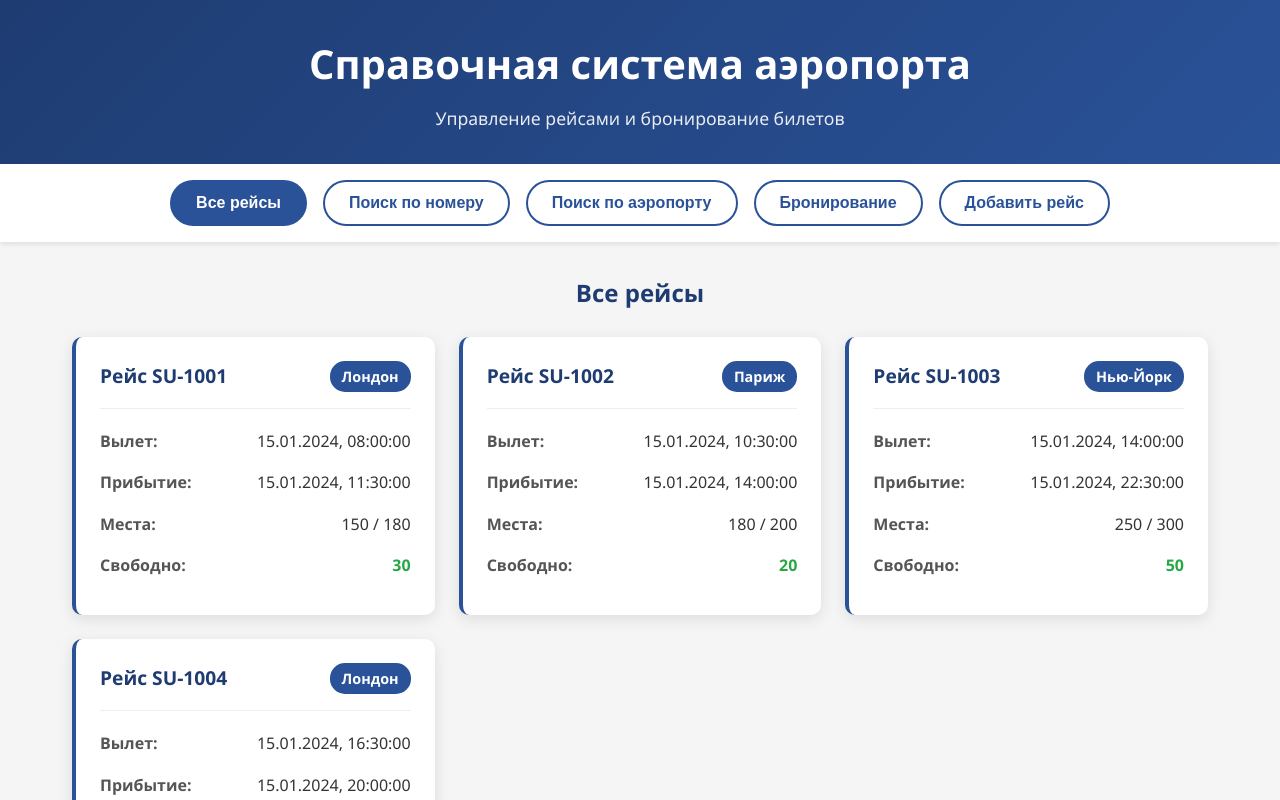
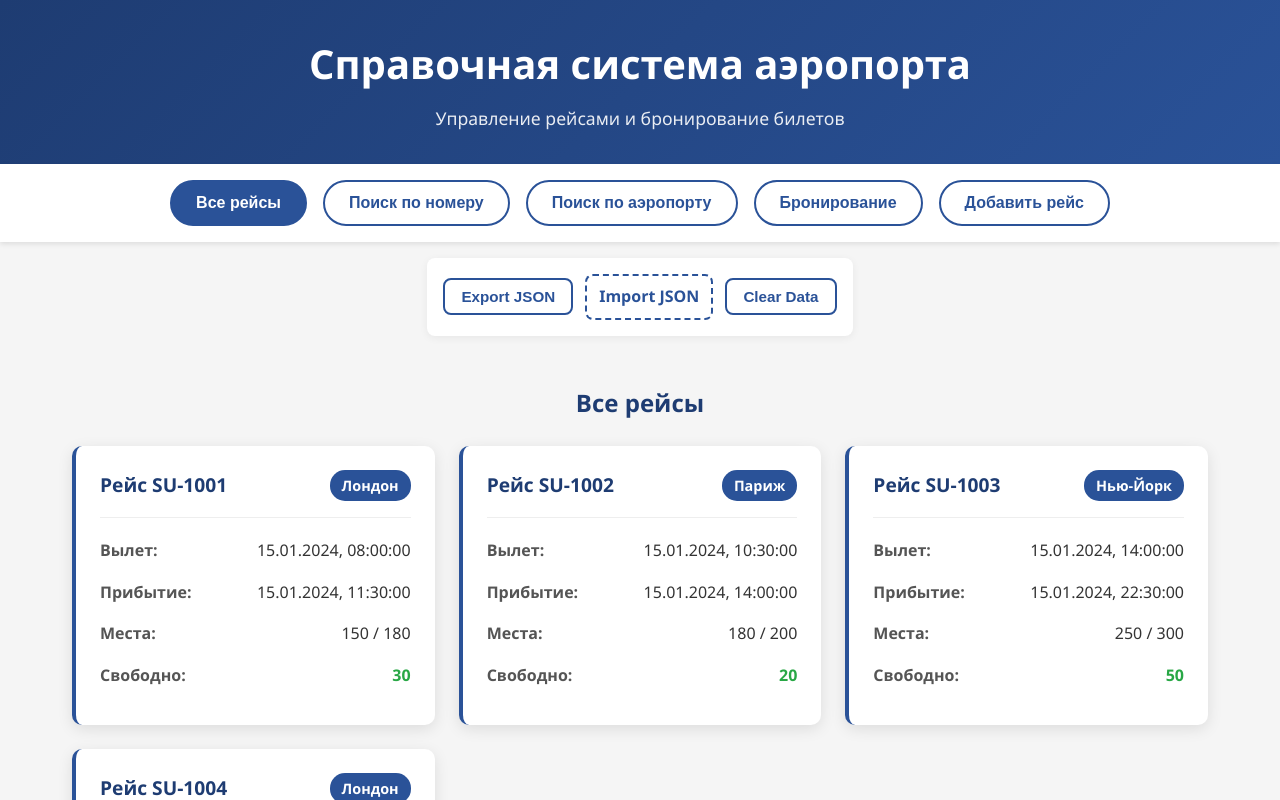
Before and after one commit to kclkcl3/airport-system, a React (Create React App) app: page / in a window 1280 px wide. Shown: the top 800 px of the page. Built offline with nearby package versions, Linux system fonts and the light colour scheme.

Commit message:
Fix; localstorage instead of json file

```diff
--- a/src/App.css
+++ b/src/App.css
@@ -22,7 +22,7 @@ body {
 	color: white;
 	padding: 2rem;
 	text-align: center;
-  box-shadow: 0 2px 10px rgba(0,0,0,0.1);
+	box-shadow: 0 2px 10px rgba(0, 0, 0, 0.1);
 }
 
 .app-header h1 {
@@ -41,7 +41,7 @@ body {
 	display: flex;
 	justify-content: center;
 	gap: 1rem;
-  box-shadow: 0 2px 5px rgba(0,0,0,0.1);
+	box-shadow: 0 2px 5px rgba(0, 0, 0, 0.1);
 }
 
 .main-nav button {
@@ -75,6 +75,59 @@ body {
 	width: 100%;
 }
 
+/* Data controls (export/import/clear) */
+.data-controls {
+	display: flex;
+	gap: 0.75rem;
+	justify-content: center;
+	align-items: center;
+	padding: 1rem;
+	margin: 1rem auto;
+	background: white;
+	border-radius: 8px;
+	box-shadow: 0 2px 8px rgba(0, 0, 0, 0.06);
+}
+
+.data-controls button {
+	padding: 0.5rem 1rem;
+	border: 2px solid #2a5298;
+	background: white;
+	color: #2a5298;
+	border-radius: 8px;
+	cursor: pointer;
+	font-size: 0.95rem;
+	font-weight: 600;
+	transition: all 0.25s ease;
+}
+
+.data-controls button:hover {
+	background: #2a5298;
+	color: white;
+	transform: translateY(-2px);
+}
+
+.import-label {
+	display: inline-flex;
+	align-items: center;
+	gap: 0.5rem;
+	padding: 0.5rem 0.75rem;
+	border: 2px dashed #2a5298;
+	border-radius: 8px;
+	color: #2a5298;
+	cursor: pointer;
+	font-weight: 600;
+	background: transparent;
+}
+
+.import-label input[type='file'] {
+	position: absolute;
+	left: -9999px;
+	width: 1px;
+	height: 1px;
+	opacity: 0;
+	pointer-events: none;
+}
+
 /* Flight List Styles */
 .flight-list h2 {
 	color: #1e3c72;
@@ -92,14 +145,14 @@ body {
 	background: white;
 	border-radius: 10px;
 	padding: 1.5rem;
-  box-shadow: 0 4px 15px rgba(0,0,0,0.1);
+	box-shadow: 0 4px 15px rgba(0, 0, 0, 0.1);
 	transition: transform 0.3s ease, box-shadow 0.3s ease;
 	border-left: 4px solid #2a5298;
 }
 
 .flight-card:hover {
 	transform: translateY(-5px);
-  box-shadow: 0 8px 25px rgba(0,0,0,0.15);
+	box-shadow: 0 8px 25px rgba(0, 0, 0, 0.15);
 }
 
 .flight-header {
@@ -143,7 +196,8 @@ body {
 }
 
 /* Search Forms */
-.search-form, .reservation-form {
+.search-form,
+.reservation-form {
 	display: flex;
 	gap: 1rem;
 	margin-bottom: 2rem;
@@ -152,7 +206,8 @@ body {
 	flex-wrap: wrap;
 }
 
-.search-input, .reservation-input {
+.search-input,
+.reservation-input {
 	padding: 0.75rem 1rem;
 	border: 2px solid #ddd;
 	border-radius: 8px;
@@ -161,12 +216,14 @@ body {
 	transition: border-color 0.3s ease;
 }
 
-.search-input:focus, .reservation-input:focus {
+.search-input:focus,
+.reservation-input:focus {
 	outline: none;
 	border-color: #2a5298;
 }
 
-.search-button, .reservation-button {
+.search-button,
+.reservation-button {
 	padding: 0.75rem 1.5rem;
 	background: #2a5298;
 	color: white;
@@ -177,7 +234,8 @@ body {
 	transition: background 0.3s ease;
 }
 
-.search-button:hover, .reservation-button:hover {
+.search-button:hover,
+.reservation-button:hover {
 	background: #1e3c72;
 }
 
@@ -186,7 +244,7 @@ body {
 	background: white;
 	border-radius: 10px;
 	padding: 2rem;
-  box-shadow: 0 4px 15px rgba(0,0,0,0.1);
+	box-shadow: 0 4px 15px rgba(0, 0, 0, 0.1);
 	margin-top: 1rem;
 }
 
@@ -244,7 +302,7 @@ body {
 	background: white;
 	padding: 2rem;
 	border-radius: 10px;
-  box-shadow: 0 4px 15px rgba(0,0,0,0.1);
+	box-shadow: 0 4px 15px rgba(0, 0, 0, 0.1);
 	max-width: 600px;
 	margin: 0 auto;
 }
@@ -292,7 +350,8 @@ body {
 }
 
 /* No results */
-.no-flights, .no-results {
+.no-flights,
+.no-results {
 	text-align: center;
 	padding: 3rem;
 	color: #666;
@@ -319,11 +378,13 @@ body {
 		width: 200px;
 	}
 
-  .search-form, .reservation-form {
+	.search-form,
+	.reservation-form {
 		flex-direction: column;
 	}
 
-  .search-input, .reservation-input {
+	.search-input,
+	.reservation-input {
 		min-width: auto;
 		width: 100%;
 	}
--- a/src/App.tsx
+++ b/src/App.tsx
@@ -15,6 +15,11 @@ const App: React.FC = () => {
 	const [flights, setFlights] = useState<Flight[]>([]);
 	const [activeMenu, setActiveMenu] = useState<MenuItem>('all');
 	const [updateTrigger, setUpdateTrigger] = useState(0);
+	const [message, setMessage] = useState<{
+		type: 'error' | 'success';
+		text: string;
+	} | null>(null);
+	const fileInputRef = React.useRef<HTMLInputElement | null>(null);
 
 	useEffect(() => {
 		setFlights(flightList.getAllFlights());
@@ -23,15 +28,60 @@ const App: React.FC = () => {
 	const handleFlightAdd = (newFlightData: Omit<Flight, 'id'>) => {
 		const newFlight: Flight = {
 			...newFlightData,
-      id: Date.now().toString()
+			id: Date.now().toString(),
 		};
 
 		flightList.addFlight(newFlight);
-    setUpdateTrigger(prev => prev + 1);
+		setUpdateTrigger((prev) => prev + 1);
 	};
 
 	const handleReservationUpdate = () => {
-    setUpdateTrigger(prev => prev + 1);
+		setUpdateTrigger((prev) => prev + 1);
+	};
+
+	const handleExport = () => {
+		try {
+			const json = flightList.exportToJSON();
+			const blob = new Blob([json], { type: 'application/json' });
+			const url = URL.createObjectURL(blob);
+			const a = document.createElement('a');
+			a.href = url;
+			a.download = 'flights_export.json';
+			a.click();
+			URL.revokeObjectURL(url);
+			setMessage({
+				type: 'success',
+				text: 'Данные экспортированы в flights_export.json',
+			});
+		} catch (e) {
+			setMessage({ type: 'error', text: 'Ошибка при экспорте данных' });
+		}
+	};
+
+	const handleImportFile = async (e: React.ChangeEvent<HTMLInputElement>) => {
+		const file = e.target.files && e.target.files[0];
+		if (!file) return;
+		try {
+			const text = await file.text();
+			const ok = flightList.importFromJSON(text);
+			if (ok) {
+				setUpdateTrigger((prev) => prev + 1);
+				setMessage({ type: 'success', text: 'Данные успешно импортированы' });
+			} else {
+				setMessage({ type: 'error', text: 'Неверный формат JSON' });
+			}
+		} catch (err) {
+			setMessage({ type: 'error', text: 'Ошибка при чтении файла' });
+		} finally {
+			// reset input so same file can be selected again
+			if (fileInputRef.current) fileInputRef.current.value = '';
+		}
+	};
+
+	const handleClearData = () => {
+		flightList.clearAll();
+		setUpdateTrigger((prev) => prev + 1);
+		setMessage({ type: 'success', text: 'Данные очищены' });
 	};
 
 	const renderContent = () => {
@@ -57,13 +107,13 @@ const App: React.FC = () => {
 	};
 
 	return (
-    <div className="App">
-      <header className="app-header">
+		<div className='App'>
+			<header className='app-header'>
 				<h1>Справочная система аэропорта</h1>
 				<p>Управление рейсами и бронирование билетов</p>
 			</header>
 
-      <nav className="main-nav">
+			<nav className='main-nav'>
 				<button
 					className={activeMenu === 'all' ? 'active' : ''}
 					onClick={() => setActiveMenu('all')}
@@ -96,11 +146,33 @@ const App: React.FC = () => {
 				</button>
 			</nav>
 
-      <main className="main-content">
-        {renderContent()}
-      </main>
+			<div className='data-controls'>
+				<button onClick={handleExport}>Export JSON</button>
+				<label className='import-label'>
+					Import JSON
+					<input
+						type='file'
+						accept='application/json,.json'
+						ref={fileInputRef}
+						onChange={handleImportFile}
+						style={{ display: 'inline-block', marginLeft: 8 }}
+					/>
+				</label>
+				<button onClick={handleClearData}>Clear Data</button>
+				{message && (
+					<div
+						className={
+							message.type === 'error' ? 'message error' : 'message success'
+						}
+					>
+						{message.text}
+					</div>
+				)}
+			</div>
 
-      <footer className="app-footer">
+			<main className='main-content'>{renderContent()}</main>
+
+			<footer className='app-footer'>
 				<p>Курсовая работа - Справочная система аэропорта</p>
 			</footer>
 		</div>
--- a/src/components/AddFlight.tsx
+++ b/src/components/AddFlight.tsx
@@ -12,16 +12,25 @@ const AddFlight: React.FC<AddFlightProps> = ({ onFlightAdd }) => {
 		departureTime: '',
 		arrivalTime: '',
 		totalSeats: '',
-    soldTickets: ''
+		soldTickets: '',
 	});
+	const [message, setMessage] = useState<{
+		type: 'error' | 'success';
+		text: string;
+	} | null>(null);
 
 	const handleSubmit = (e: React.FormEvent) => {
 		e.preventDefault();
 
 		// Валидация
-    if (!formData.planeNumber || !formData.destination || !formData.departureTime ||
-        !formData.arrivalTime || !formData.totalSeats) {
-      alert('Заполните все обязательные поля');
+		if (
+			!formData.planeNumber ||
+			!formData.destination ||
+			!formData.departureTime ||
+			!formData.arrivalTime ||
+			!formData.totalSeats
+		) {
+			setMessage({ type: 'error', text: 'Заполните все обязательные поля' });
 			return;
 		}
 
@@ -29,12 +38,18 @@ const AddFlight: React.FC<AddFlightProps> = ({ onFlightAdd }) => {
 		const soldTickets = parseInt(formData.soldTickets || '0');
 
 		if (totalSeats <= 0) {
-      alert('Общее количество мест должно быть положительным числом');
+			setMessage({
+				type: 'error',
+				text: 'Общее количество мест должно быть положительным числом',
+			});
 			return;
 		}
 
 		if (soldTickets < 0 || soldTickets > totalSeats) {
-      alert('Количество проданных билетов должно быть от 0 до общего количества мест');
+			setMessage({
+				type: 'error',
+				text: 'Количество проданных билетов должно быть от 0 до общего количества мест',
+			});
 			return;
 		}
 
@@ -44,7 +59,7 @@ const AddFlight: React.FC<AddFlightProps> = ({ onFlightAdd }) => {
 			departureTime: formData.departureTime,
 			arrivalTime: formData.arrivalTime,
 			totalSeats: totalSeats,
-      soldTickets: soldTickets
+			soldTickets: soldTickets,
 		};
 
 		onFlightAdd(newFlight);
@@ -56,93 +71,102 @@ const AddFlight: React.FC<AddFlightProps> = ({ onFlightAdd }) => {
 			departureTime: '',
 			arrivalTime: '',
 			totalSeats: '',
-      soldTickets: ''
+			soldTickets: '',
 		});
 
-    alert('Рейс успешно добавлен!');
+		setMessage({ type: 'success', text: 'Рейс успешно добавлен!' });
 	};
 
 	const handleChange = (e: React.ChangeEvent<HTMLInputElement>) => {
 		const { name, value } = e.target;
-    setFormData(prev => ({
+		setFormData((prev) => ({
 			...prev,
-      [name]: value
+			[name]: value,
 		}));
 	};
 
 	return (
-    <div className="add-flight">
+		<div className='add-flight'>
 			<h2>Добавление нового рейса</h2>
+			{message && (
+				<div
+					className={
+						message.type === 'error' ? 'message error' : 'message success'
+					}
+				>
+					{message.text}
+				</div>
+			)}
 
-      <form onSubmit={handleSubmit} className="flight-form">
-        <div className="form-group">
+			<form onSubmit={handleSubmit} className='flight-form'>
+				<div className='form-group'>
 					<label>Номер самолета *:</label>
 					<input
-            type="text"
-            name="planeNumber"
+						type='text'
+						name='planeNumber'
 						value={formData.planeNumber}
 						onChange={handleChange}
 						required
 					/>
 				</div>
 
-        <div className="form-group">
+				<div className='form-group'>
 					<label>Аэропорт назначения *:</label>
 					<input
-            type="text"
-            name="destination"
+						type='text'
+						name='destination'
 						value={formData.destination}
 						onChange={handleChange}
 						required
 					/>
 				</div>
 
-        <div className="form-group">
+				<div className='form-group'>
 					<label>Время вылета *:</label>
 					<input
-            type="datetime-local"
-            name="departureTime"
+						type='datetime-local'
+						name='departureTime'
 						value={formData.departureTime}
 						onChange={handleChange}
 						required
 					/>
 				</div>
 
-        <div className="form-group">
+				<div className='form-group'>
 					<label>Время прибытия *:</label>
 					<input
-            type="datetime-local"
-            name="arrivalTime"
+						type='datetime-local'
+						name='arrivalTime'
 						value={formData.arrivalTime}
 						onChange={handleChange}
 						required
 					/>
 				</div>
 
-        <div className="form-group">
+				<div className='form-group'>
 					<label>Общее количество мест *:</label>
 					<input
-            type="number"
-            name="totalSeats"
+						type='number'
+						name='totalSeats'
 						value={formData.totalSeats}
 						onChange={handleChange}
-            min="1"
+						min='1'
 						required
 					/>
 				</div>
 
-        <div className="form-group">
+				<div className='form-group'>
 					<label>Количество проданных билетов:</label>
 					<input
-            type="number"
-            name="soldTickets"
+						type='number'
+						name='soldTickets'
 						value={formData.soldTickets}
 						onChange={handleChange}
-            min="0"
+						min='0'
 					/>
 				</div>
 
-        <button type="submit" className="submit-button">
+				<button type='submit' className='submit-button'>
 					Добавить рейс
 				</button>
 			</form>
--- a/src/components/AirportSearch.tsx
+++ b/src/components/AirportSearch.tsx
@@ -10,45 +10,48 @@ const AirportSearch: React.FC<AirportSearchProps> = ({ flightList }) => {
 	const [destination, setDestination] = useState('');
 	const [flights, setFlights] = useState<any[]>([]);
 	const [searched, setSearched] = useState(false);
+	const [message, setMessage] = useState<string | null>(null);
 
 	const handleSearch = () => {
 		if (!destination.trim()) {
-      alert('Введите название аэропорта назначения');
+			setMessage('Введите название аэропорта назначения');
 			return;
 		}
-
-    const foundFlights = flightList.findFlightsByDestination(destination.trim());
+		setMessage(null);
+		const foundFlights = flightList.findFlightsByDestination(
+			destination.trim()
+		);
 		setFlights(foundFlights);
 		setSearched(true);
 	};
 
 	return (
-    <div className="airport-search">
+		<div className='airport-search'>
 			<h2>Поиск рейсов по аэропорту назначения</h2>
 
-      <div className="search-form">
+			<div className='search-form'>
 				<input
-          type="text"
+					type='text'
 					value={destination}
 					onChange={(e) => setDestination(e.target.value)}
-          placeholder="Введите аэропорт назначения (например, Лондон)"
-          className="search-input"
+					placeholder='Введите аэропорт назначения (например, Лондон)'
+					className='search-input'
 				/>
-        <button onClick={handleSearch} className="search-button">
+				<button onClick={handleSearch} className='search-button'>
 					Найти
 				</button>
 			</div>
+			{message && <div className='message error'>{message}</div>}
 
 			{searched && (
-        <div className="search-results">
+				<div className='search-results'>
 					<h3>Рейсы в {destination}:</h3>
 					{flights.length > 0 ? (
-            <FlightList
-              flights={flights}
-              title={`Рейсы в ${destination}`}
-            />
+						<FlightList flights={flights} title={`Рейсы в ${destination}`} />
 					) : (
-            <div className="no-results">Рейсы в указанный аэропорт не найдены</div>
+						<div className='no-results'>
+							Рейсы в указанный аэропорт не найдены
+						</div>
 					)}
 				</div>
 			)}
--- a/src/utils/flightUtils.ts
+++ b/src/utils/flightUtils.ts
@@ -1,28 +1,97 @@
 import { Flight, FlightNode } from '../types/Flight';
 import flightsData from '../data/flights.json';
+
+const STORAGE_KEY = 'airport_system_flights_v1';
 
 export class FlightLinkedList {
 	private head: FlightNode | null = null;
 
 	constructor() {
-    this.loadFromJSON();
-  }
-
-  private loadFromJSON(): void {
-    const flights: Flight[] = flightsData as Flight[];
-
-    // Создаем связный список из JSON данных
-    for (let i = flights.length - 1; i >= 0; i--) {
-      this.addFlight(flights[i]);
+		// Prefer localStorage; fall back to bundled JSON
+		if (!this.loadFromLocalStorage()) {
+			this.loadFromJSONBundle();
+			this.saveToLocalStorage();
 		}
 	}
 
-  addFlight(flight: Flight): void {
+	private loadFromJSONBundle(): void {
+		const flights: Flight[] = flightsData as Flight[];
+		for (let i = flights.length - 1; i >= 0; i--) {
+			this.addFlight(flights[i], /*persist*/ false);
+		}
+	}
+
+	private saveToLocalStorage(): void {
+		const flights: Flight[] = this.getAllFlights();
+		try {
+			localStorage.setItem(STORAGE_KEY, JSON.stringify(flights));
+		} catch (e) {
+			// ignore storage errors silently
+			// components should show UI messages if needed
+		}
+	}
+
+	private loadFromLocalStorage(): boolean {
+		try {
+			const raw = localStorage.getItem(STORAGE_KEY);
+			if (!raw) return false;
+			const flights: Flight[] = JSON.parse(raw) as Flight[];
+			// rebuild list
+			this.head = null;
+			for (let i = flights.length - 1; i >= 0; i--) {
+				this.addFlight(flights[i], /*persist*/ false);
+			}
+			return true;
+		} catch (e) {
+			return false;
+		}
+	}
+
+	/**
+	 * Export all flights as JSON string
+	 */
+	exportToJSON(): string {
+		return JSON.stringify(this.getAllFlights(), null, 2);
+	}
+
+	/**
+	 * Import flights from a JSON string. Replaces current data.
+	 */
+	importFromJSON(json: string): boolean {
+		try {
+			const flights: Flight[] = JSON.parse(json) as Flight[];
+			// simple validation
+			if (!Array.isArray(flights)) return false;
+			this.head = null;
+			for (let i = flights.length - 1; i >= 0; i--) {
+				this.addFlight(flights[i], /*persist*/ false);
+			}
+			this.saveToLocalStorage();
+			return true;
+		} catch (e) {
+			return false;
+		}
+	}
+
+	/**
+	 * Clears all stored flights (in-memory and localStorage)
+	 */
+	clearAll(): void {
+		this.head = null;
+		try {
+			localStorage.removeItem(STORAGE_KEY);
+		} catch (e) {
+			// ignore
+		}
+	}
+
+	addFlight(flight: Flight, persist = true): void {
 		const newNode: FlightNode = {
 			flight: { ...flight, next: null },
-      next: this.head
+			next: this.head,
 		};
 		this.head = newNode;
+		if (persist) this.saveToLocalStorage();
 	}
 
 	getAllFlights(): Flight[] {
@@ -55,7 +124,11 @@ export class FlightLinkedList {
 		let current = this.head;
 
 		while (current !== null) {
-      if (current.flight.destination.toLowerCase().includes(destination.toLowerCase())) {
+			if (
+				current.flight.destination
+					.toLowerCase()
+					.includes(destination.toLowerCase())
+			) {
 				flights.push(current.flight);
 			}
 			current = current.next;
```
Also changed, not shown: 1 other file (tests, documents, lock files or other folders). Lines whose indentation alone changed are shown as unchanged.
